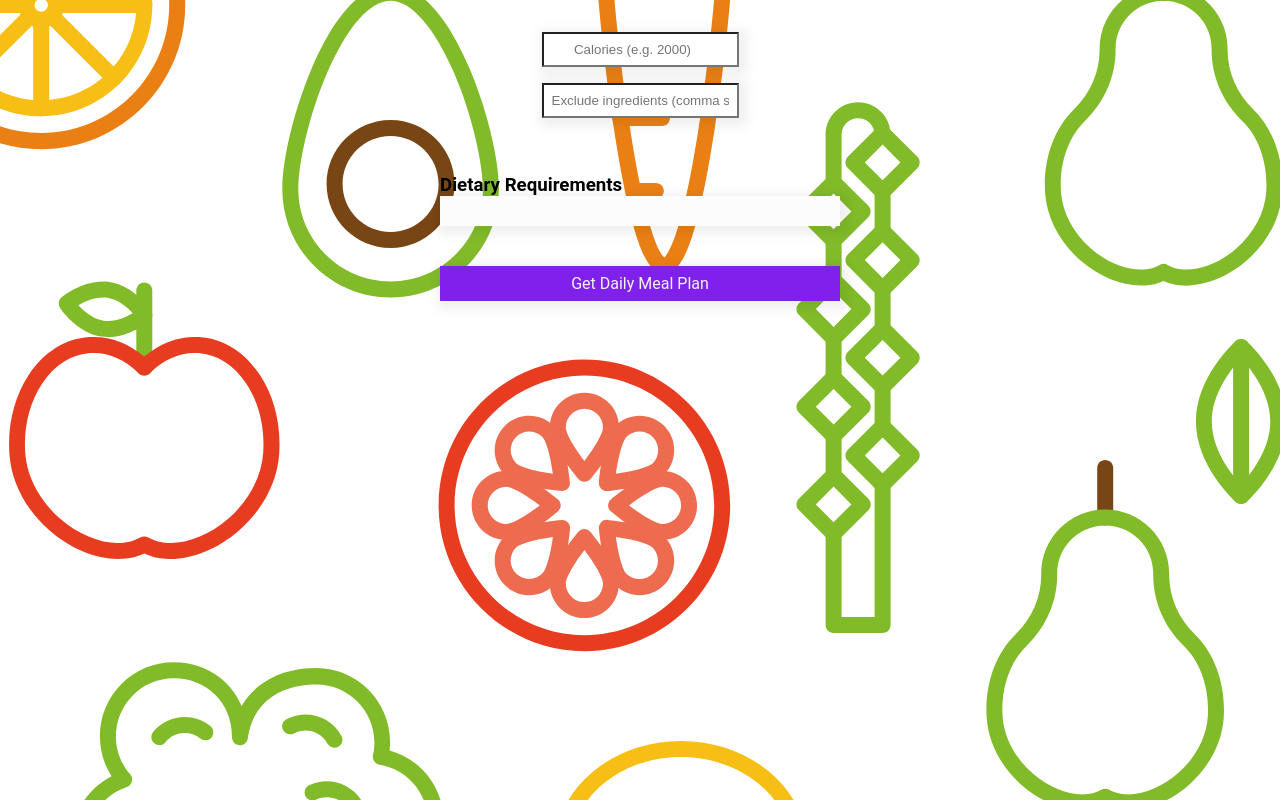
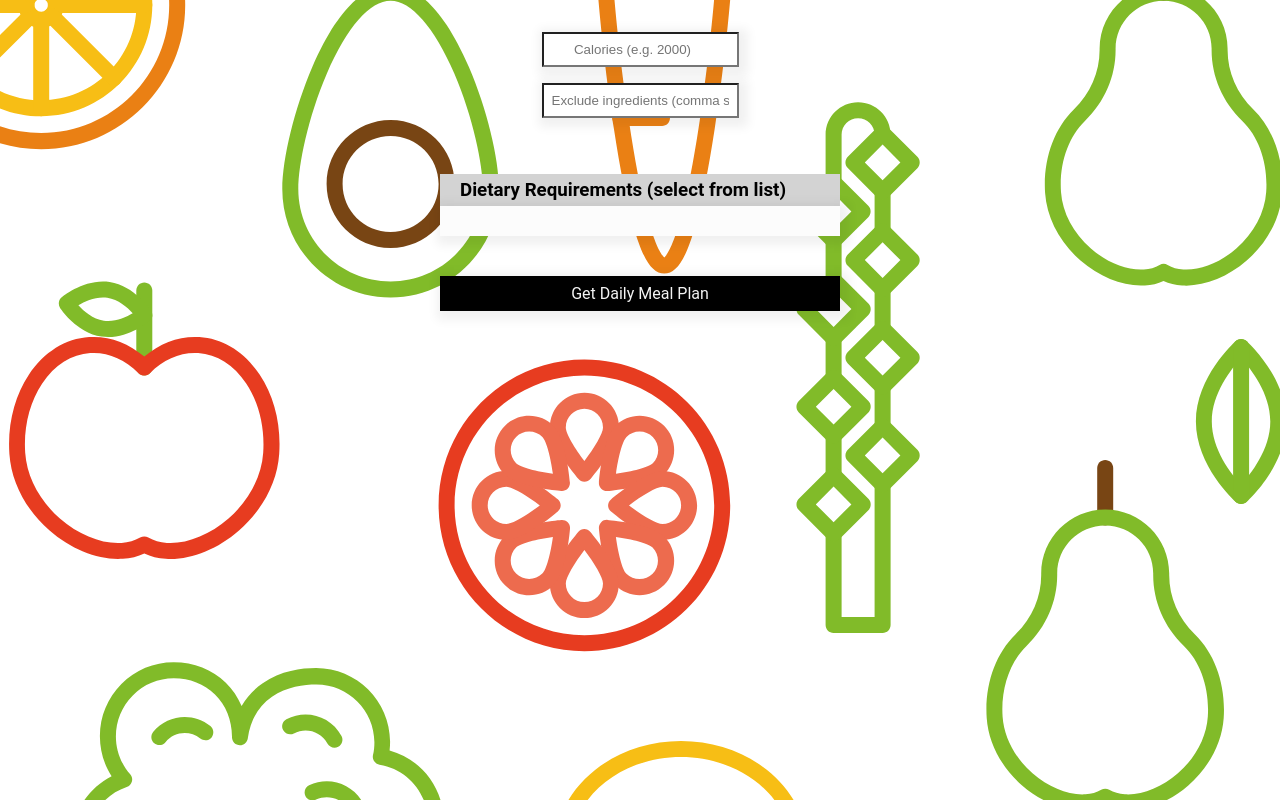
Before and after one commit to Simizzle/Daily-meal-planner, a React (Create React App) app: page / in a window 1280 px wide. Built offline with nearby package versions, Linux system fonts and the light colour scheme.

Commit message:
options updated

```diff
--- a/src/App.css
+++ b/src/App.css
@@ -40,7 +40,7 @@ input {
 button {
   width: 100%;
   padding: 0.5rem 1rem;
-  background-color: #7f21eb;
+  background-color: black;
   color: #f3f3f3;
   border: none;
   font-family: "Roboto", sans-serif;
@@ -50,7 +50,7 @@ button {
 }
 
 button:hover {
-  background-color: #6c13d1;
+  background-color: darkgreen;
   cursor: pointer;
   transition: 0.2s;
 }
@@ -69,6 +69,8 @@ h1 {
 .nutrients{
   box-shadow: 0 4px 8px 2px rgba(77, 77, 77, 0.15);
   background-color: #fcfcfc;
+  /* background: rgb(255,255,255);
+background: linear-gradient(315deg, rgba(255,255,255,1) 0%, rgba(21,164,6,1) 100%); */
 }
 .nutrients ul {
   display: flex;
@@ -93,6 +95,8 @@ article {
   max-width: 300px;
   box-shadow: 0 4px 8px 2px rgba(77, 77, 77, 0.15);
   background-color: #fcfcfc;
+  /* background: rgb(255,255,255);
+  background: linear-gradient(315deg, rgba(255,255,255,1) 0%, rgba(21,164,6,1) 100%); */
 }
 
 ul {
@@ -106,16 +110,18 @@ ul {
 
 a {
   text-decoration: none;
-  background-color: #7f21eb;
+  background-color: darkgreen;
   color: #f3f3f3;
   width: fit-content;
   padding: 0.5rem 1rem;
   box-shadow: 3px 3px 10px 6px rgba(0, 0, 0, 0.06);
+
 }
 
 a:hover {
-  background-color: #6c13d1;
+  background-color: black;
   cursor: pointer;
+  transition: 0.2s;
 }
 
 @media only screen and (max-width: 1024px) {
--- a/src/App.js
+++ b/src/App.js
@@ -12,7 +12,7 @@ function App() {
 
   function getMealData() {
     fetch (
-      `https://api.spoonacular.com/mealplanner/generate?apiKey=${process.env.REACT_APP_API_KEY}&timeFrame=day&targetCalories=${calories}&diet=${selected}&exclude=${exclude}`
+      `https://api.spoonacular.com/mealplanner/generate?apiKey=${process.env.REACT_APP_API_KEY}&timeFrame=day&targetCalories=${calories}&diet=${selected}&exclude="alcohol,"${exclude}&veryHealthy=true`
     )
       .then(response => response.json())
       .then(data =>{
--- a/src/components/Dropdown.js
+++ b/src/components/Dropdown.js
@@ -2,9 +2,9 @@ import { useState } from 'react'
 
 function Dropdown({selected, setSelected}) {
     const [isActive, setIsActive] = useState(false);
-    const options = ['','Vegan', 'Vegitarian', 'Ketogenic', 'Lacto-Vegitarian', 'Ovo-Vegetarian', 'Pescetarian', 'Paleo', 'Primal', 'Whole30']
+    const options = ['','Vegan', 'Vegetarian', 'Ketogenic', 'Lacto-Vegetarian', 'Ovo-Vegetarian', 'Pescetarian', 'Paleo', 'Primal', 'Whole30']
     return (
-        <div className="dropdown"><h3>Dietary Requirements</h3>
+        <div className="dropdown"><h3>Dietary Requirements (select from list)</h3>
             <div className="dropdown-btn" onClick={(e) => setIsActive(!isActive)}>
                 {selected}
         <span className="fas fa-caret-down"></span>
--- a/src/components/styles.css
+++ b/src/components/styles.css
@@ -12,6 +12,11 @@ body{
     height: 100vh;
 }
 
+h3{
+    text-shadow: darkgrey 10px;
+    background-color: lightgrey;
+    padding: 5px 20px;
+}
 .dropdown {
     width: 400px;
     user-select: none;
```
